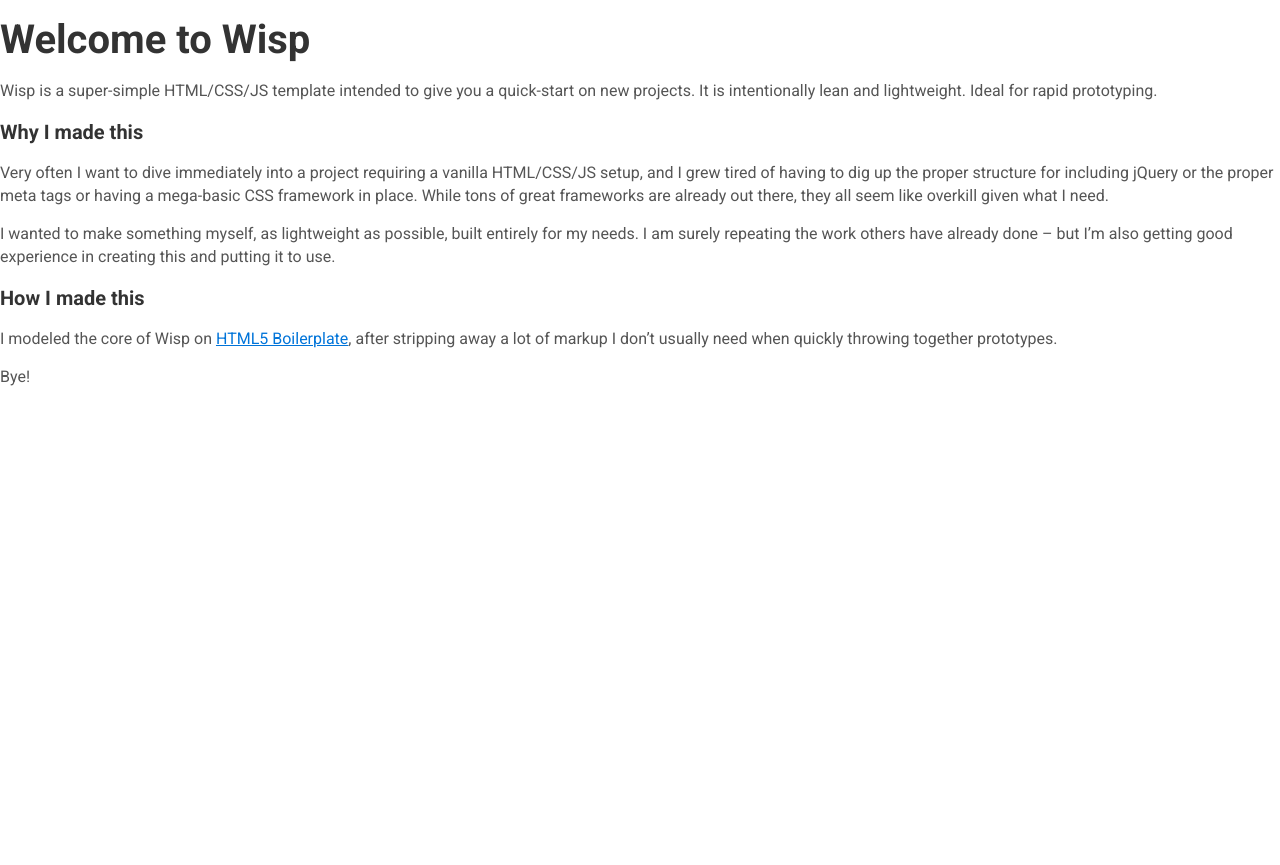
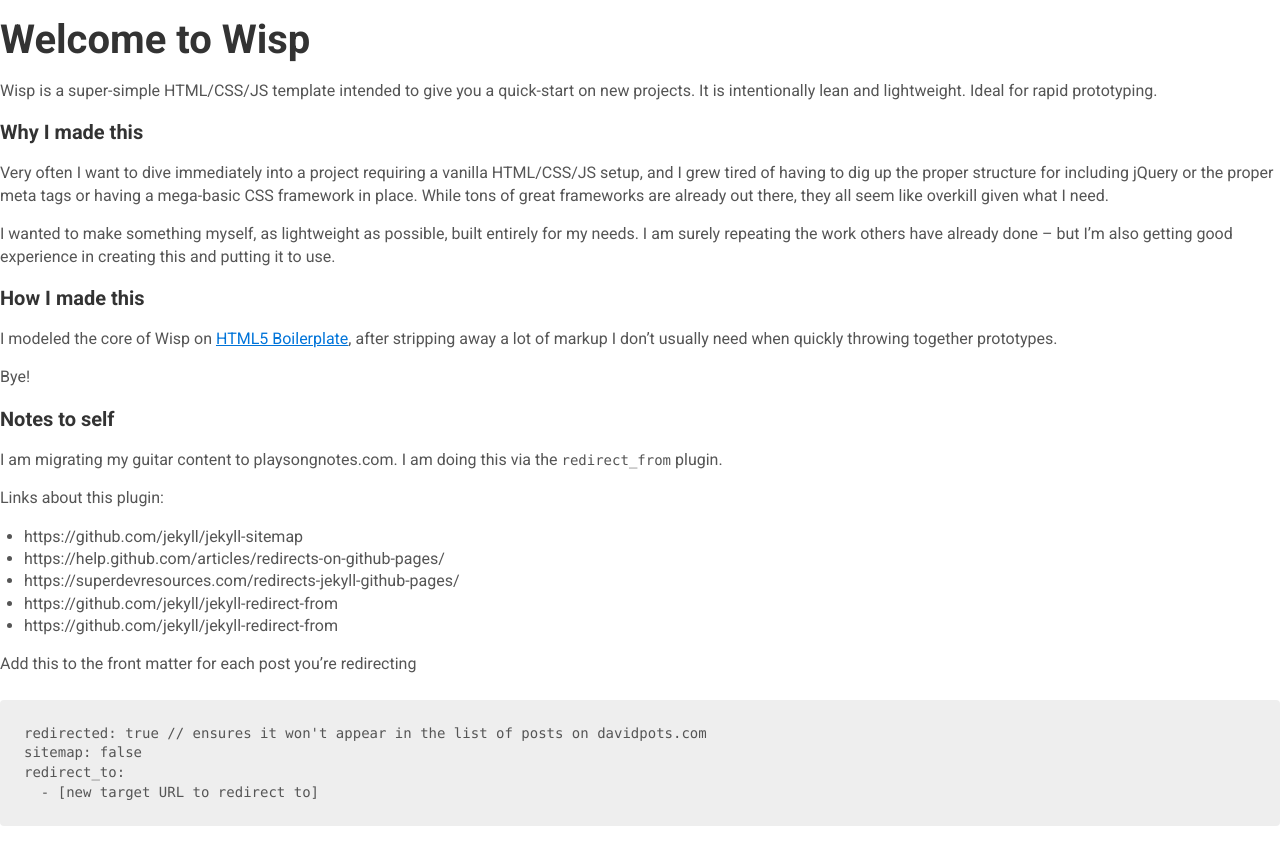
Before and after one commit to davidpots/davidpots.github.io, a Jekyll site: the page built from wisp/README.md, in a window 1280 px wide. Shown: the top 865 px of the page. Built offline with Jekyll 4.4.1, drawn with Linux system fonts in a browser that asks for light colours; nearby versions of some CDN libraries; our own code applies the rules of GitHub Pages for plain Markdown files.

Commit message:
Adds sitemap plugin and updates readme

```diff
--- a/_config.yml
+++ b/_config.yml
@@ -19,3 +19,4 @@
 
 gems:
   - jekyll-redirect-from
+  - jekyll-sitemap
--- a/wisp/README.md
+++ b/wisp/README.md
@@ -13,3 +13,22 @@
 I modeled the core of Wisp on [HTML5 Boilerplate](http://html5boilerplate.com/), after stripping away a lot of markup I don't usually need when quickly throwing together prototypes.
 
 Bye!
+
+### Notes to self
+
+I am migrating my guitar content to playsongnotes.com. I am doing this via the `redirect_from` plugin.
+
+Links about this plugin:
+
+- https://github.com/jekyll/jekyll-sitemap
+- https://help.github.com/articles/redirects-on-github-pages/
+- https://superdevresources.com/redirects-jekyll-github-pages/
+- https://github.com/jekyll/jekyll-redirect-from
+- https://github.com/jekyll/jekyll-redirect-from
+
+Add this to the front matter for each post you're redirecting
+
+    redirected: true // ensures it won't appear in the list of posts on davidpots.com
+    sitemap: false
+    redirect_to:
+      - [new target URL to redirect to]
```
Also changed, not shown: _posts/2017-05-13-guitar-lesson-it-aint-me-kygo-selena-gomez.md (+1 -3 lines), _posts/2017-06-18-guitar-lesson-despacito-luis-fonsi.md (+2 -0 lines), index.html (+7 -1 lines), 1 other file.
